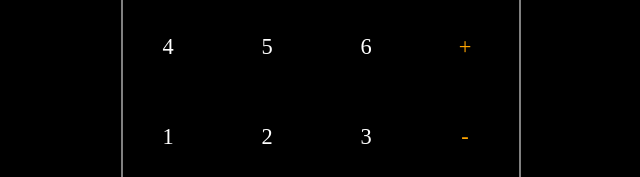
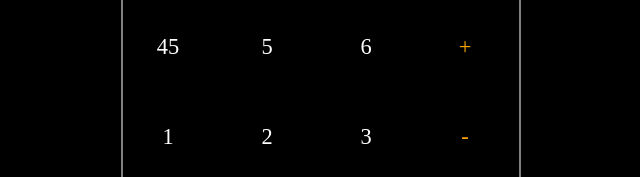
Before and after one commit to MEHAKSAHOTRA/calculator-js, a plain HTML site: page index.html in a window 1280 px wide. Shown: the part 340-517 px from the top of the page, 319-959 px from the left. Drawn offline with nearby package versions, Linux system fonts and the light colour scheme.

Commit message:
Update index.html

```diff
--- a/index.html
+++ b/index.html
@@ -26,7 +26,7 @@
 			<button class="number"> 9 </button>
 			<button class="operation" id="color"> x </button>
 
-			<button class="number"> 4 </button>
+			<button class="number"> 45 </button>
 			<button class="number"> 5</button>
 			<button class="number" > 6</button>
 			<button class="operation" id="color"> + </button>
```
